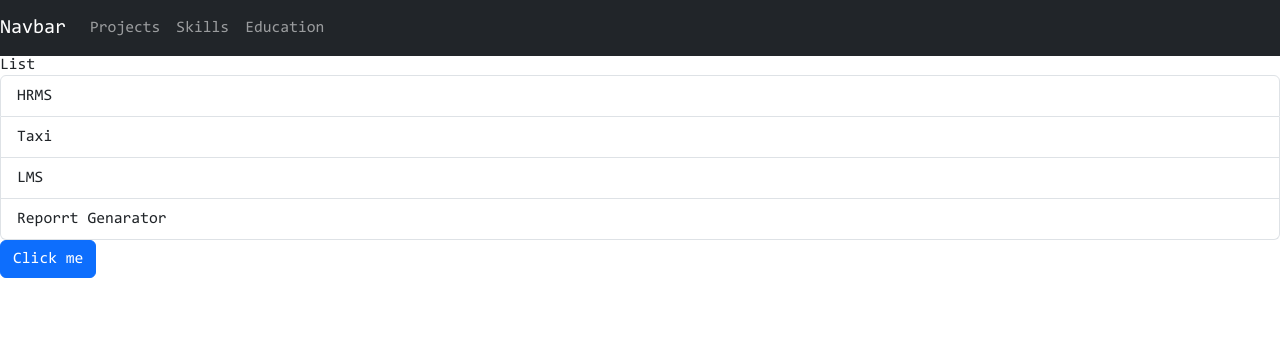
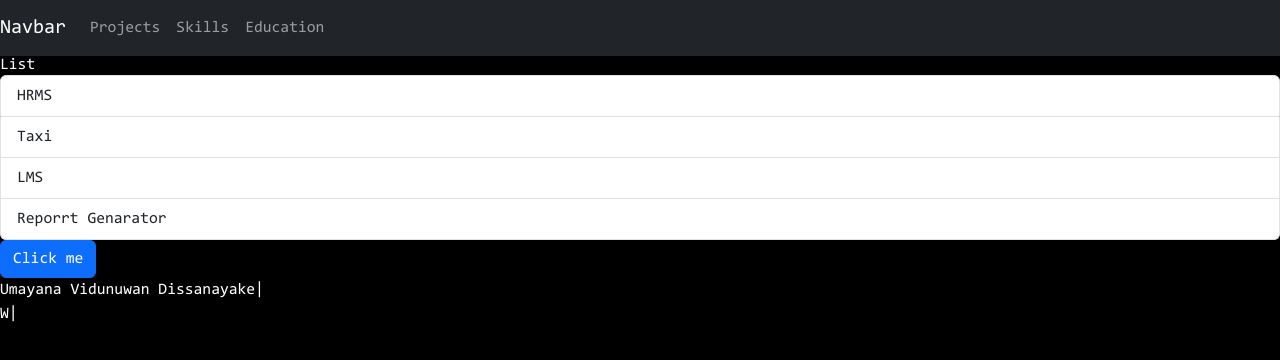
Before and after one commit to Vidunuwan/My-Portfolio, a React (Vite) app in the folder my-portfolio/: page / in a window 1280 px wide. Shown: the top 360 px of the page. Built offline with nearby package versions, Linux system fonts and the light colour scheme; the HTML template or start-up script is replaced by a standard one.

Commit message:
CHG | Add word type animation

```diff
--- a/my-portfolio/package.json
+++ b/my-portfolio/package.json
@@ -13,6 +13,8 @@
     "bootstrap": "^5.3.0",
     "react": "^18.2.0",
     "react-dom": "^18.2.0",
+    "react-typed": "^1.2.0",
+    "react-typist": "^2.0.5",
     "tailwindcss": "^3.3.2"
   },
   "devDependencies": {
--- a/my-portfolio/src/App.tsx
+++ b/my-portfolio/src/App.tsx
@@ -3,6 +3,8 @@ import Alert from "./components/Alert";
 import Buttons from "./components/Buttons";
 import List from "./components/List";
 import Navbar from "./components/Navbar";
+import Typist from "react-typist";
+import Typed from "react-typed";
 
 function App() {
   const items = ["HRMS", "Taxi", "LMS", "Reporrt Genarator"];
@@ -31,6 +33,10 @@ function App() {
           setAlertVisibility(true);
         }}
       />
+      <Typist>
+        <span>Umayana Vidunuwan Dissanayake</span>
+      </Typist>
+      <Typed strings={["Hello", "World", "React"]} typeSpeed={80} loop={true} />
     </div>
   );
 }
--- a/my-portfolio/src/index.css
+++ b/my-portfolio/src/index.css
@@ -10,4 +10,6 @@
 }
 body {
   font-family: 'Consolas', monospace;
+  background-color: black;
+  color: white;
 }
```
Also changed, not shown: 1 other file (tests, documents, lock files or other folders).
